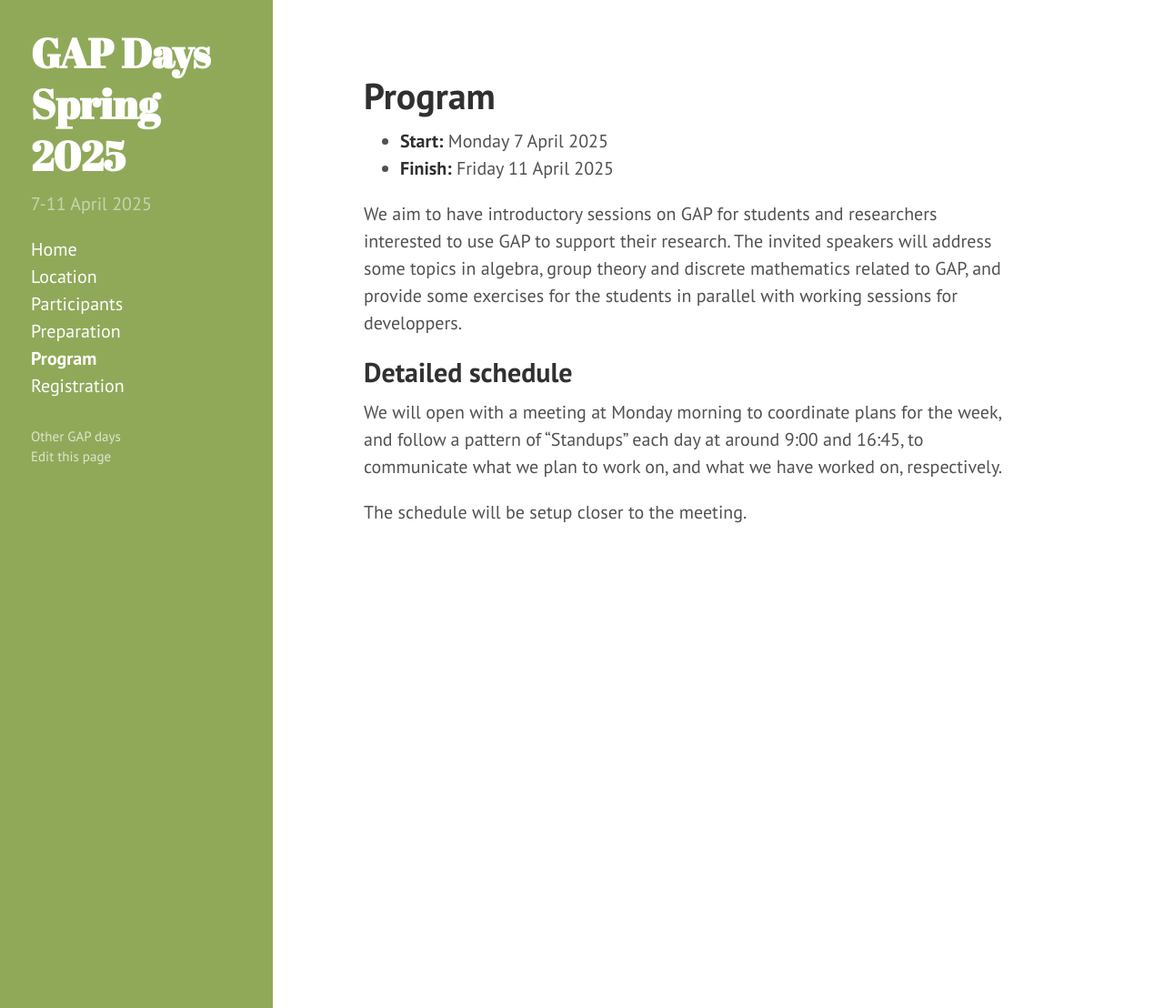
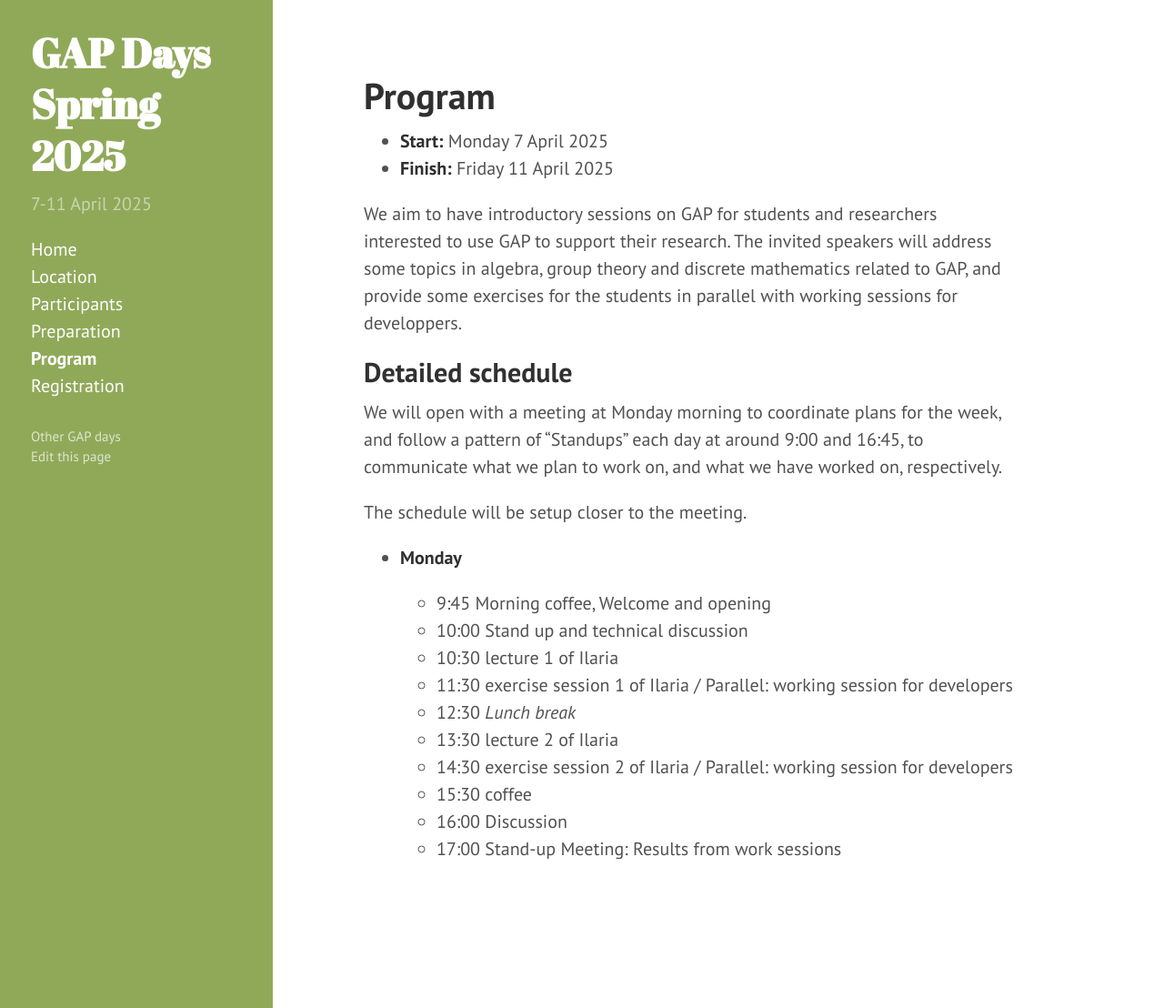
Before and after one commit to gapdays/gapdays2025-spring, a Jekyll site: the page built from program.md, in a window 1280 px wide and 1108 px high. Shown: the whole window at 91% size. Built offline with Jekyll 4.4.1, drawn with Linux system fonts in a browser that asks for light colours.

Commit message:
try to format schedule for monday.

```diff
--- a/program.md
+++ b/program.md
@@ -19,7 +19,84 @@ communicate what we plan to work on, and what we have worked on, respectively.
 
 The schedule will be setup closer to the meeting.
 
+- **Monday**
+
+  - 9:45 Morning coffee, Welcome and opening
+  - 10:00 Stand up and technical discussion
+  - 10:30 lecture 1 of Ilaria
+  - 11:30 exercise session 1 of Ilaria / Parallel: working session for developers
+  - 12:30 *Lunch break*
+  - 13:30 lecture 2 of Ilaria
+  - 14:30 exercise session 2 of Ilaria / Parallel: working session for developers
+  - 15:30 coffee
+  - 16:00 Discussion
+  - 17:00 Stand-up Meeting: Results from work sessions
+
+
 <!--
+
+
+Tuesday April 8:
+
+9:30 Drop in of developers
+10:00 Stand up and technical discussion
+10:30 lecture 3 of Ilaria
+11:30 exercise session 3 of Ilaria / Parallel: working session for developers
+
+12:30 lunch break
+
+13:30 lecture 1 of Bettina
+14:30 exercise session 1 of Bettina / Parallel: working session for developers
+15:30 coffee
+16:00 Discussion
+17:00 Stand-up Meeting: Results from work sessions
+
+
+Wednesday April 9:
+
+9:30 Drop in of developers
+10:00 Stand up and technical discussion
+10:30 lecture 2 of Bettina
+11:30 exercise session 2 of Bettina / Parallel: working session for developers
+
+12:30 lunch break
+
+13:30 lecture 3 of Bettina
+14:30 exercise session 3 of Bettina / Parallel: working session for developers
+15:30 coffee
+16:00 Discussion
+17:00 Stand-up Meeting: Results from work sessions
+
+Thursday April 10:
+
+9:30 Drop in of developers
+10:00 Stand up and technical discussion
+10:30 lecture 1 of Michel
+11:30 exercise session 1 of Michel / Parallel: working session for developers
+
+12:30 lunch break
+
+13:30 lecture 2 of Michel
+14:30 exercise session 2 of Michel / Parallel: working session for developers
+15:30 coffee
+16:00 Discussion
+17:00 Stand-up Meeting: Results from work sessions
+
+
+Friday April 11:
+
+9:30 Drop in of developers
+10:00 Stand up and technical discussion
+10:30 lecture 3 of Michel
+11:30 exercise session 3 of Michel / Parallel: working session for developers
+
+12:30 lunch break
+
+13:30 Working session for developers
+15:00 Coffee and closing
+
+
+
 
 - **Monday**
   - 10:00 Welcome
```
